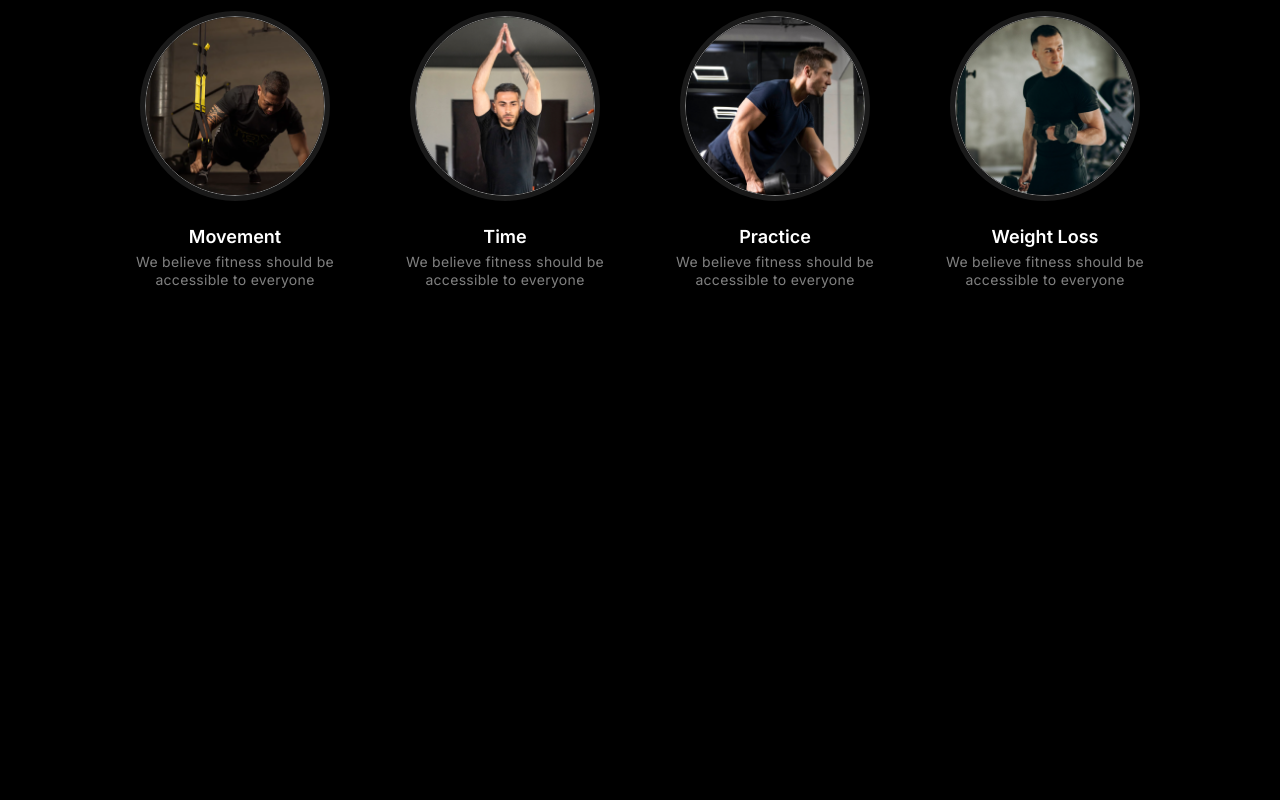
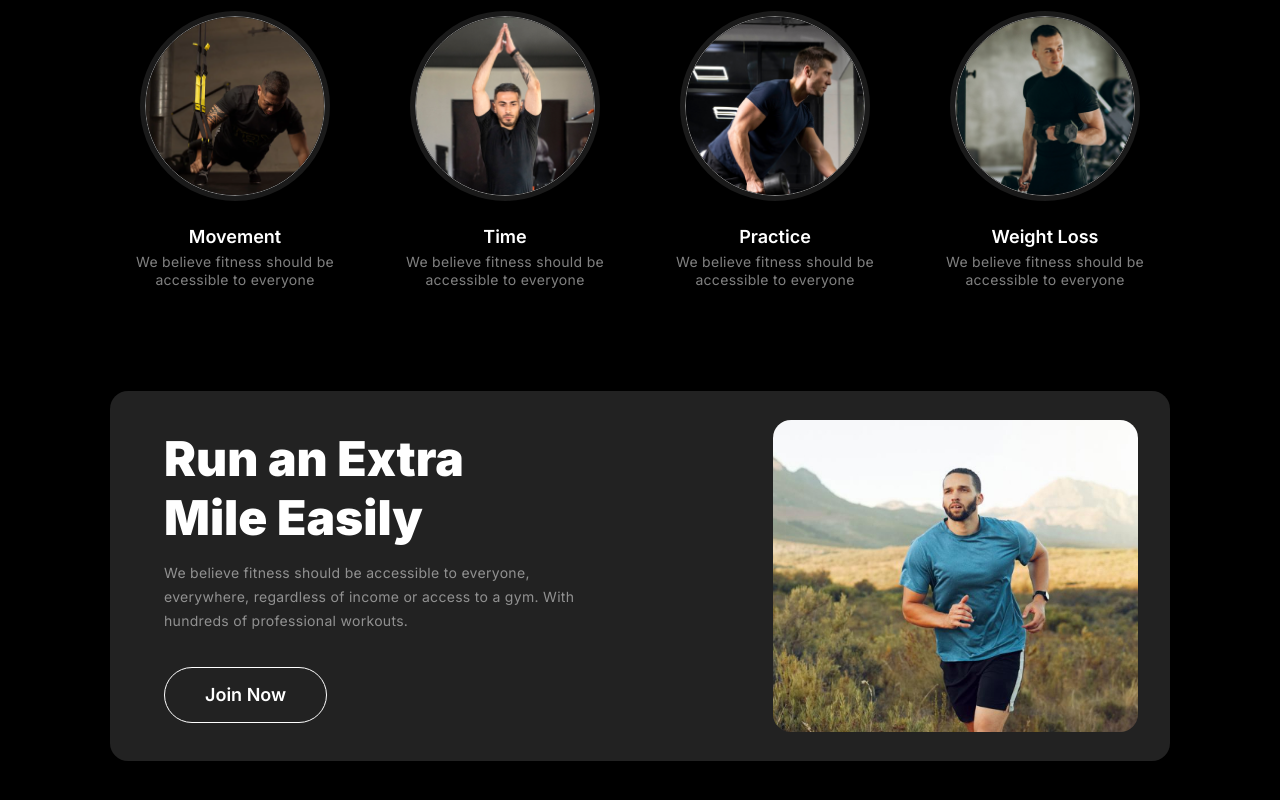
Before and after one commit to Motiur-Rahman-Dhrubo/Assignment-2, a plain HTML site: page index.html in a window 1280 px wide. Shown: the part 978-1778 px from the top of the page. Before the commit the page ends 1369 px from the top, so only its background shows below. Drawn offline with Linux system fonts and the light colour scheme.

Commit message:
run an extra section done

```diff
--- a/index.html
+++ b/index.html
@@ -91,6 +91,22 @@
             </div>
         </div>
         <!-- your-habits-ends -->
+
+        <!-- run-an-extra-starts -->
+         <div class="run-an-extra">
+            <div class="container">
+                <div class="run-an-extra-left">
+                    <h2>Run an Extra <br>
+                        Mile Easily</h2>
+                    <p>We believe fitness should be accessible to everyone, <br> everywhere, regardless of income or access to a gym. With <br> hundreds of professional workouts.</p>
+                    <a href="#">Join Now</a>
+                </div>
+                <div class="run-an-extra-right">
+                    <img src="assets/images/run.jpg" alt="A man running">
+                </div>
+            </div>
+         </div>
+        <!-- run-an-extra-ends -->
     </main>
     <footer>
 
--- a/style/style.css
+++ b/style/style.css
@@ -22,6 +22,7 @@ body {
 header {
     width: 100%;
     background: linear-gradient(180.00deg, rgb(17, 17, 17),rgba(119, 119, 119, 0) 100%);
+    margin-bottom: 100px;
 }
 header .container {
 	max-width: 1060px;
@@ -102,7 +103,8 @@ nav {
     display: flex;
     gap: 14px;
 }
-.btn-group a {
+.btn-group a,
+.run-an-extra-left a {
     text-decoration: none;
     color: rgb(255, 255, 255);
     font-size: 18px;
@@ -111,8 +113,10 @@ nav {
     border: 1px solid rgb(255, 255, 255);
     border-radius: 42px;
     padding: 16px 40px 16px 40px;
+    display: inline-block;
 }
-.btn-group a:hover {
+.btn-group a:hover,
+.run-an-extra-left a:hover {
     background: rgb(230, 83, 60);
     border: none;
     padding: 17px 41px 17px 41px;
@@ -188,7 +192,6 @@ nav {
 
 /* your-habits-starts */
 .your-habits {
-    margin-top: 100px;
     margin-bottom: 100px;
 }
 .your-habits .container {
@@ -247,6 +250,56 @@ nav {
 }
 /* your-habits-ends */
 
+/* run-an-extra-starts */
+.run-an-extra {
+    margin-bottom: 100px;
+}
+.run-an-extra .container {
+	min-height: 370px;
+	border-radius: 18px;
+	background: rgb(34, 34, 34);
+	display: flex;
+	justify-content: space-between;
+    padding: 0 32px 0 54px;
+	align-items: center;
+}
+.run-an-extra-left {
+    max-width: 445px;
+    min-height: 290px;
+}
+.run-an-extra-left h2 {
+    color: rgb(255, 255, 255);
+    font-size: 48px;
+    font-weight: 900;
+    margin-bottom: 14px;
+}
+.run-an-extra-left p {
+    color: rgba(255, 255, 255, 0.5);
+    font-size: 14px;
+    font-weight: 400;
+    line-height: 24px;
+    letter-spacing: 0.3px;
+    margin-bottom: 34px;
+}
+.run-an-extra-right {
+    width: 365px;
+    height: 312px;
+    overflow: hidden;
+    position: relative;
+    border-radius: 18px;
+}
+.run-an-extra-right img {
+	width: 100%;
+	height: auto;
+	transform: scale(3.1);
+	transform-origin: 68% 24%;
+}
+
+
+
+
+/* run-an-extra-ends */
+
 
 
 
```
